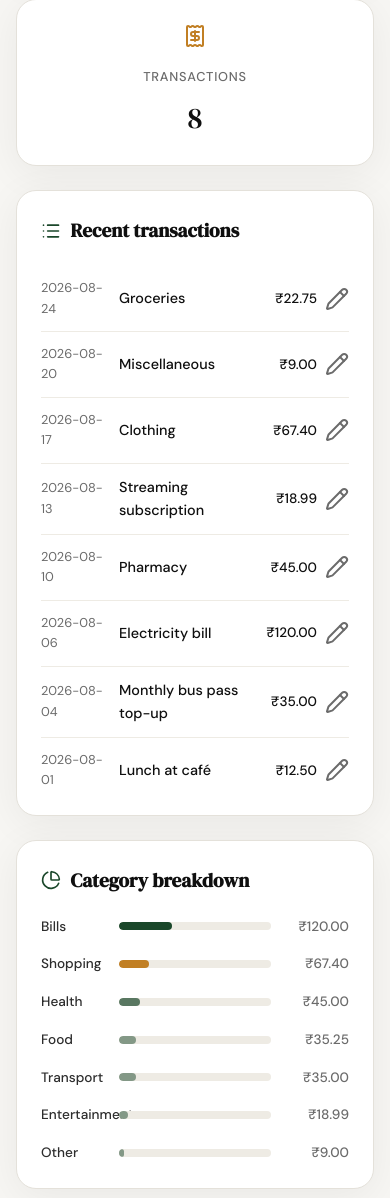
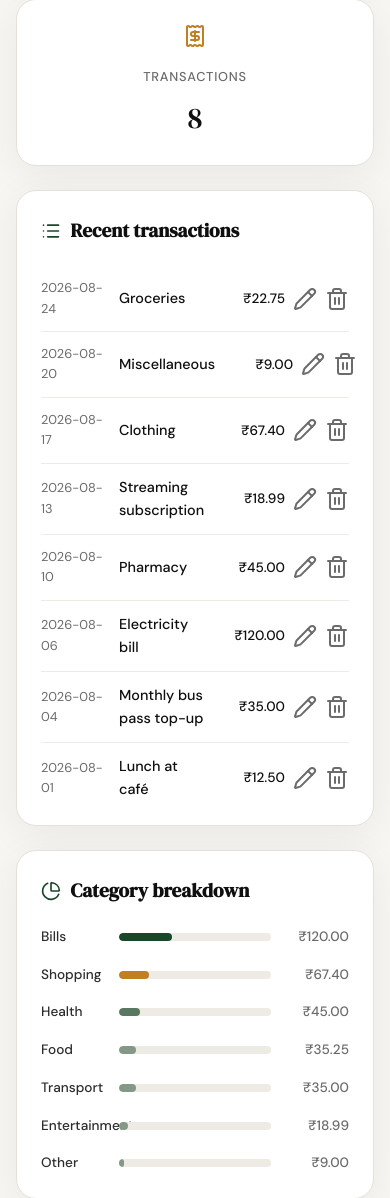
Before and after one commit to tabibkhann/Spendly, a Flask app: page /profile in a window 390 px wide. Shown: the part 1322-2520 px from the top of the page. Run offline with Flask 3, Linux system fonts and the light colour scheme; a user stored in the database is signed in; data comes from the database, SQL or seed files in the repository.

Commit message:
Add delete expense functionality (#9)
Co-authored-by: Claude Sonnet 5 <noreply@anthropic.com>

```diff
--- a/app.py
+++ b/app.py
@@ -7,6 +7,7 @@ from werkzeug.security import check_password_hash, generate_password_hash
 
 from database.db import get_db, init_db, seed_db
 from database.queries import (
+    delete_expense as delete_expense_query,
     get_category_breakdown,
     get_expense_by_id,
     get_recent_transactions,
@@ -336,9 +337,15 @@ def edit_expense(id):
     return redirect(url_for("profile"))
 
 
-@app.route("/expenses/<int:id>/delete")
+@app.route("/expenses/<int:id>/delete", methods=["POST"])
+@login_required
 def delete_expense(id):
-    return "Delete expense — coming in Step 9"
+    expense = get_expense_by_id(id, session["user_id"])
+    if expense is None:
+        return redirect(url_for("profile"))
+
+    delete_expense_query(id, session["user_id"])
+    return redirect(url_for("profile"))
 
 
 if __name__ == "__main__":
--- a/database/queries.py
+++ b/database/queries.py
@@ -131,3 +131,13 @@ def update_expense(expense_id, user_id, amount, category, date, description):
     )
     conn.commit()
     conn.close()
+
+
+def delete_expense(expense_id, user_id):
+    conn = get_db()
+    conn.execute(
+        "DELETE FROM expenses WHERE id = ? AND user_id = ?",
+        (expense_id, user_id),
+    )
+    conn.commit()
+    conn.close()
--- a/static/css/profile.css
+++ b/static/css/profile.css
@@ -181,7 +181,7 @@
 
 .profile-tx-row {
     display: grid;
-    grid-template-columns: 90px 1fr 110px 90px 28px;
+    grid-template-columns: 90px 1fr 110px 90px 28px 28px;
     align-items: center;
     gap: 0.75rem;
     padding: 0.75rem 0;
@@ -225,6 +225,31 @@
 }
 
 .profile-tx-edit i {
+    width: 16px;
+    height: 16px;
+}
+
+.profile-tx-delete-form {
+    display: flex;
+}
+
+.profile-tx-delete {
+    display: flex;
+    align-items: center;
+    justify-content: center;
+    border: none;
+    background: none;
+    padding: 0;
+    font: inherit;
+    cursor: pointer;
+    color: var(--ink-muted);
+}
+
+.profile-tx-delete:hover {
+    color: var(--danger);
+}
+
+.profile-tx-delete i {
     width: 16px;
     height: 16px;
 }
@@ -306,7 +331,7 @@
     }
 
     .profile-tx-row {
-        grid-template-columns: 70px 1fr 70px 24px;
+        grid-template-columns: 70px 1fr 70px 24px 24px;
         gap: 0.5rem;
     }
 
--- a/templates/profile.html
+++ b/templates/profile.html
@@ -89,6 +89,11 @@
                     <a href="{{ url_for('edit_expense', id=tx['id']) }}" class="profile-tx-edit" aria-label="Edit transaction">
                         <i data-lucide="pencil"></i>
                     </a>
+                    <form method="POST" action="{{ url_for('delete_expense', id=tx['id']) }}" class="profile-tx-delete-form" onsubmit="return confirm('Delete this expense?')">
+                        <button type="submit" class="profile-tx-delete" aria-label="Delete transaction">
+                            <i data-lucide="trash-2"></i>
+                        </button>
+                    </form>
                 </div>
                 {% endfor %}
             </div>
```
Also changed, not shown: .claude/specs/09-delete-expense.md (added).
